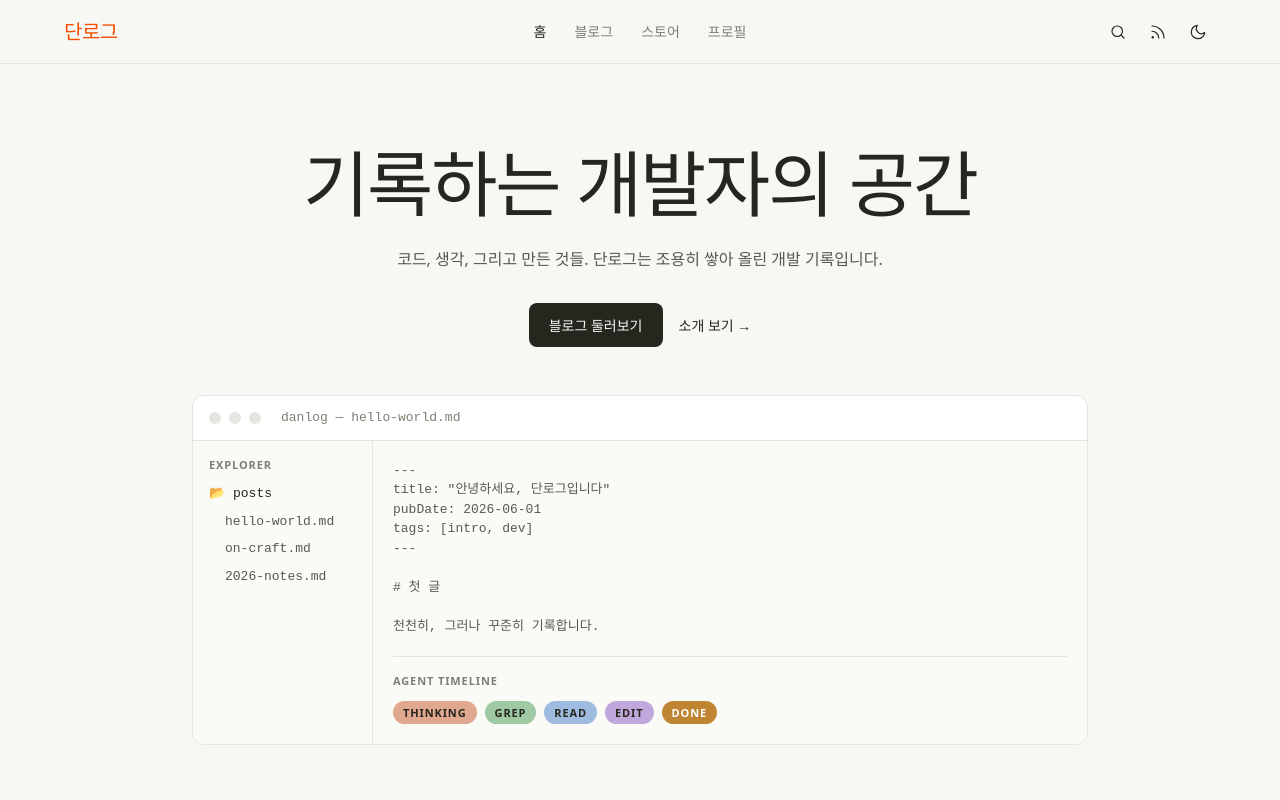
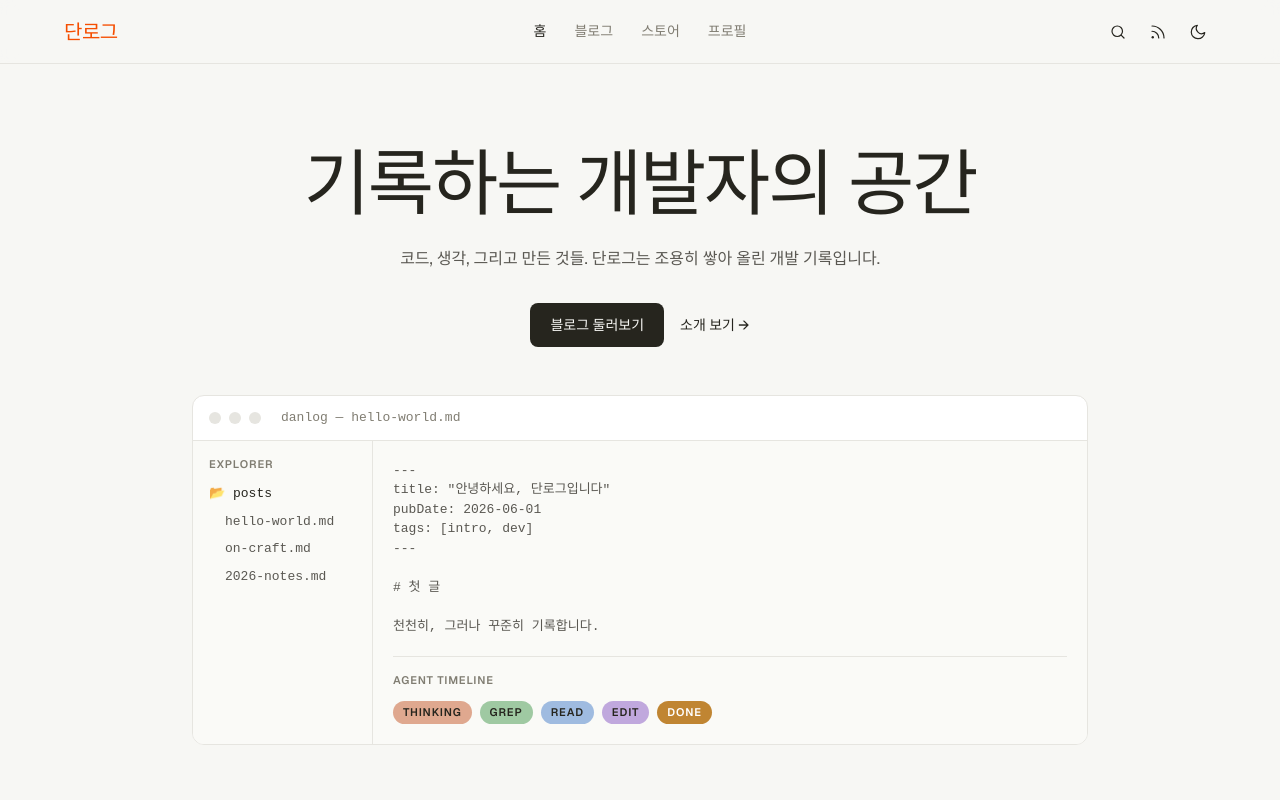
Before and after one commit to geonhwiii/danlog, an Astro site: page / in a window 1280 px wide. Shown: the top 800 px of the page. Built offline with nearby package versions, Linux system fonts and the light colour scheme; Astro itself is replaced by a stand-in of ours; a web font is replaced by a local one.

Commit message:
feat: apply fonts

```diff
--- a/astro.config.mjs
+++ b/astro.config.mjs
@@ -4,6 +4,15 @@ import { defineConfig } from "astro/config";
 import react from "@astrojs/react";
 import tailwindcss from "@tailwindcss/vite";
 import mdx from "@astrojs/mdx";
+import rehypePrettyCode from "rehype-pretty-code";
+
+/** @type {import('rehype-pretty-code').Options} */
+const rehypePrettyCodeOptions = {
+  theme: {
+    light: "github-light",
+    dark: "ayu-dark",
+  },
+};
 
 // https://astro.build/config
 export default defineConfig({
@@ -11,15 +20,10 @@ export default defineConfig({
   integrations: [react(), mdx()],
 
   markdown: {
-    shikiConfig: {
-      // Dual theme: light + dark. The dark variant is activated via CSS
-      // (see [data-theme="dark"] .astro-code rules in global.css).
-      themes: {
-        light: "github-light",
-        dark: "github-dark",
-      },
-      wrap: true,
-    },
+    // Disable Astro's built-in Shiki; rehype-pretty-code handles highlighting,
+    // titles (title="…"), and line highlighting ({1,5-7}).
+    syntaxHighlight: false,
+    rehypePlugins: [[rehypePrettyCode, rehypePrettyCodeOptions]],
   },
 
   vite: {
--- a/package.json
+++ b/package.json
@@ -14,8 +14,6 @@
   "dependencies": {
     "@astrojs/mdx": "^6.0.1",
     "@astrojs/react": "^5.0.6",
-    "@fontsource-variable/inter": "^5.2.8",
-    "@fontsource-variable/jetbrains-mono": "^5.2.8",
     "@tailwindcss/vite": "^4.3.0",
     "@types/react": "^19.2.15",
     "@types/react-dom": "^19.2.3",
@@ -23,5 +21,9 @@
     "react": "^19.2.6",
     "react-dom": "^19.2.6",
     "tailwindcss": "^4.3.0"
+  },
+  "devDependencies": {
+    "rehype-pretty-code": "^0.14.3",
+    "shiki": "^4.1.0"
   }
 }
--- a/src/styles/global.css
+++ b/src/styles/global.css
@@ -1,8 +1,60 @@
 @import "tailwindcss";
 
-/* Self-hosted fonts (CursorGothic substitute → Inter; code → JetBrains Mono) */
-@import "@fontsource-variable/inter";
-@import "@fontsource-variable/jetbrains-mono";
+/* ──────────────────────────────────────────────────────────────
+   Self-hosted fonts (files in /public/fonts):
+   - Geist        → English / Latin display + body
+   - Pretendard   → Korean (falls through from Geist via font stack)
+   - IoskeleyMono → code surfaces (Regular only)
+   ────────────────────────────────────────────────────────────── */
+@font-face {
+  font-family: "Geist";
+  src: url("/fonts/Geist-Regular.woff2") format("woff2");
+  font-weight: 400;
+  font-style: normal;
+  font-display: swap;
+}
+@font-face {
+  font-family: "Geist";
+  src: url("/fonts/Geist-Medium.woff2") format("woff2");
+  font-weight: 500;
+  font-style: normal;
+  font-display: swap;
+}
+@font-face {
+  font-family: "Geist";
+  src: url("/fonts/Geist-SemiBold.woff2") format("woff2");
+  font-weight: 600;
+  font-style: normal;
+  font-display: swap;
+}
+@font-face {
+  font-family: "Pretendard";
+  src: url("/fonts/Pretendard-Regular.otf") format("opentype");
+  font-weight: 400;
+  font-style: normal;
+  font-display: swap;
+}
+@font-face {
+  font-family: "Pretendard";
+  src: url("/fonts/Pretendard-Medium.otf") format("opentype");
+  font-weight: 500;
+  font-style: normal;
+  font-display: swap;
+}
+@font-face {
+  font-family: "Pretendard";
+  src: url("/fonts/Pretendard-SemiBold.otf") format("opentype");
+  font-weight: 600;
+  font-style: normal;
+  font-display: swap;
+}
+@font-face {
+  font-family: "IoskeleyMono";
+  src: url("/fonts/IoskeleyMonoNerdFont-Regular.ttf") format("truetype");
+  font-weight: 400;
+  font-style: normal;
+  font-display: swap;
+}
 
 /* ──────────────────────────────────────────────────────────────
    Design tokens — values mirror DESIGN.md frontmatter exactly.
@@ -100,10 +152,10 @@
   --color-success: var(--color-success);
   --color-error: var(--color-error);
 
-  /* Font families */
-  --font-sans:
-    "Inter Variable", system-ui, "Helvetica Neue", Helvetica, Arial, sans-serif;
-  --font-mono: "JetBrains Mono Variable", "Fira Code", ui-monospace, monospace;
+  /* Font families. Geist carries Latin; Korean glyphs (absent in Geist)
+     fall through to Pretendard automatically. */
+  --font-sans: "Geist", "Pretendard", system-ui, sans-serif;
+  --font-mono: "IoskeleyMono", "Pretendard", ui-monospace, monospace;
 
   /* Border radius scale (DESIGN.md) */
   --radius-xs: 4px;
@@ -135,7 +187,7 @@ body {
 
 /* ──────────────────────────────────────────────────────────────
    Typography scale (DESIGN.md). Display stays weight 400; negative
-   letter-spacing on display only. Code surfaces use JetBrains Mono.
+   letter-spacing on display only. Code surfaces use IoskeleyMono.
    ────────────────────────────────────────────────────────────── */
 @utility display-mega {
   font-weight: 400;
@@ -222,7 +274,7 @@ body {
 /* ──────────────────────────────────────────────────────────────
    Prose — rendered Markdown article body. Token-based, editorial:
    warm ink headings (weight 400 display), comfortable measure,
-   JetBrains Mono on code surfaces.
+   IoskeleyMono on code surfaces.
    ────────────────────────────────────────────────────────────── */
 .prose {
   color: var(--color-body);
@@ -287,7 +339,7 @@ body {
 .prose blockquote a {
   color: var(--color-primary);
 }
-/* Inline code (not inside a highlighted block) */
+/* Inline code (block code is handled by rehype-pretty-code below). */
 .prose :not(pre) > code {
   font-family: var(--font-mono);
   font-size: 0.85em;
@@ -295,21 +347,6 @@ body {
   color: var(--color-ink);
   padding: 0.15em 0.4em;
   border-radius: var(--radius-xs);
-}
-/* Shiki code blocks */
-.prose pre {
-  font-family: var(--font-mono);
-  font-size: 0.8125rem;
-  line-height: 1.6;
-  border: 1px solid var(--color-hairline);
-  border-radius: var(--radius-lg);
-  padding: 20px;
-  overflow-x: auto;
-}
-.prose pre code {
-  font-family: inherit;
-  background: none;
-  padding: 0;
 }
 .prose img {
   border-radius: var(--radius-lg);
@@ -320,12 +357,73 @@ body {
   border-top: 1px solid var(--color-hairline);
 }
 
-/* Shiki dual-theme: swap to the dark palette under [data-theme="dark"]. */
-[data-theme="dark"] .astro-code,
-[data-theme="dark"] .astro-code span {
+/* ──────────────────────────────────────────────────────────────
+   Code blocks — rehype-pretty-code. title="…" → figcaption,
+   {1,5-7} → highlighted lines. Dual theme via --shiki-light /
+   --shiki-dark, swapped under [data-theme="dark"].
+   ────────────────────────────────────────────────────────────── */
+
+/* Title bar (title="…") */
+figcaption[data-rehype-pretty-code-title] {
+  font-family: var(--font-mono);
+  font-size: 0.75rem;
+  padding: 0.5rem 1rem;
+  border: 1px solid var(--color-hairline);
+  border-bottom: none;
+  border-radius: var(--radius-lg) var(--radius-lg) 0 0;
+  background-color: var(--color-canvas-soft);
+  color: var(--color-muted);
+}
+figure[data-rehype-pretty-code-figure]:has(figcaption) pre {
+  border-radius: 0 0 var(--radius-lg) var(--radius-lg);
+}
+
+/* Code surface */
+.prose pre {
+  font-family: var(--font-mono);
+  font-size: 0.8125rem;
+  line-height: 1.6;
+  border: 1px solid var(--color-hairline);
+  border-radius: var(--radius-lg);
+  padding: 16px 0;
+  overflow-x: auto;
+}
+.prose pre code {
+  display: grid; /* one row per line, enables full-width line highlight */
+  font-family: inherit;
+  background: none;
+}
+.prose pre code [data-line] {
+  padding-inline: 1rem;
+}
+
+/* Light theme colors (default). Background only on the pre — spans get
+   color only, so highlighted-line backgrounds aren't overridden. */
+pre[data-theme] {
+  background-color: var(--shiki-light-bg);
+}
+pre[data-theme],
+pre[data-theme] span {
+  color: var(--shiki-light);
+  font-style: var(--shiki-light-font-style);
+  font-weight: var(--shiki-light-font-weight);
+  text-decoration: var(--shiki-light-text-decoration);
+}
+
+/* Dark theme colors under [data-theme="dark"] */
+[data-theme="dark"] pre[data-theme] {
+  background-color: var(--shiki-dark-bg) !important;
+}
+[data-theme="dark"] pre[data-theme],
+[data-theme="dark"] pre[data-theme] span {
   color: var(--shiki-dark) !important;
-  background-color: var(--shiki-dark-bg) !important;
   font-style: var(--shiki-dark-font-style) !important;
   font-weight: var(--shiki-dark-font-weight) !important;
   text-decoration: var(--shiki-dark-text-decoration) !important;
 }
+
+/* Highlighted lines ({1,5-7}) */
+[data-highlighted-line] {
+  background-color: color-mix(in srgb, var(--color-primary) 10%, transparent);
+  box-shadow: inset 2px 0 0 var(--color-primary);
+}
```
Also changed, not shown: src/content/blog/array.with()가-뭘까/index.md (+11 -15 lines), public/fonts/Geist-Medium.woff2 (added), public/fonts/Geist-Regular.woff2 (added), public/fonts/Geist-SemiBold.woff2 (added), 5 other files.
